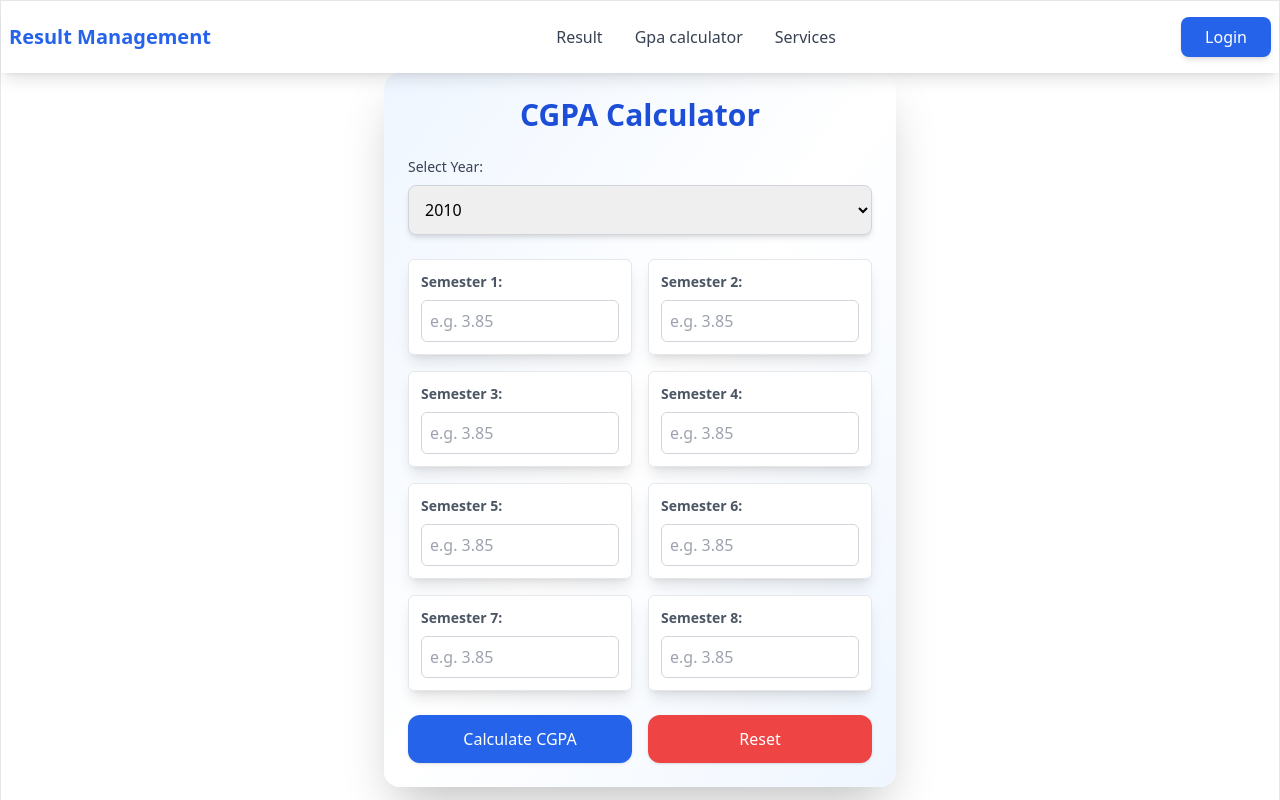
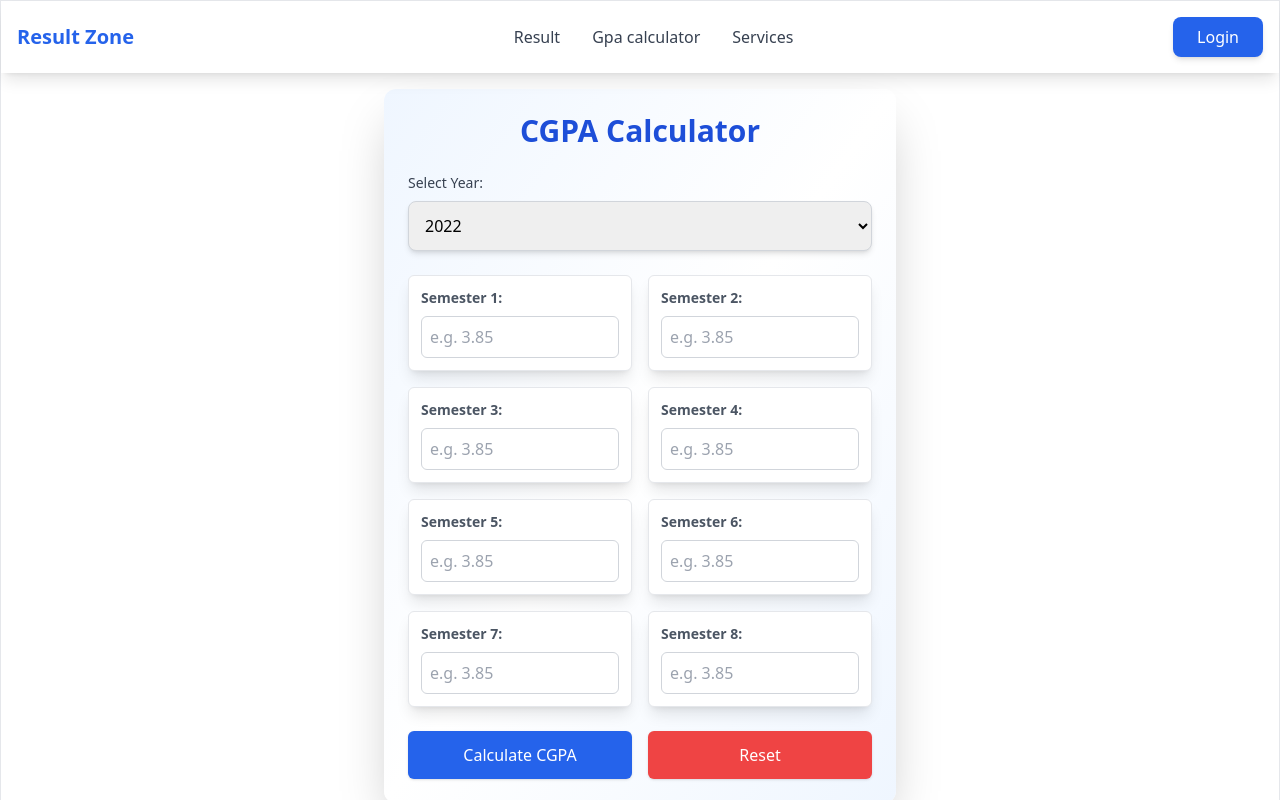
Before and after one commit to Tirtho-Ray/result-management-client, a React (Vite) app: page /calculate-cgpa in a window 1280 px wide. Shown: the top 800 px of the page. Built offline with nearby package versions, Linux system fonts and the light colour scheme.

Commit message:
update calculator

```diff
--- a/src/components/OpenComponents/Navbar.tsx
+++ b/src/components/OpenComponents/Navbar.tsx
@@ -29,10 +29,10 @@ const Navbar = () => {
 
     return (
         <div className="sticky top-0 bg-white z-50">
-            <nav className="flex items-center justify-between px-6 py-4 md:px-2 shadow-lg">
+            <nav className="flex items-center justify-between px-6 py-4 md:px-4 shadow-lg">
                 {/* Logo */}
-                <div className="text-xl font-bold text-blue-600 hover:scale-110 transition-transform duration-300">
-                    Result Management
+                <div className="text-xl font-bold text-blue-600  transition-transform duration-300">
+                    Result Zone
                 </div>
 
                 {/* Menu Toggle Button for Mobile */}
--- a/src/pages/OpenPages/CgpaCalculater/Cgpa.tsx
+++ b/src/pages/OpenPages/CgpaCalculater/Cgpa.tsx
@@ -5,7 +5,6 @@ const Cgpa = () => {
   return (
     <>
       <CgpaCalculate />
-
       <CgpaContent />
     </>
   );
--- a/src/pages/OpenPages/CgpaCalculater/CgpaCalculate.tsx
+++ b/src/pages/OpenPages/CgpaCalculater/CgpaCalculate.tsx
@@ -9,7 +9,7 @@ const semesterWeights = {
 
 const CgpaCalculate: React.FC = () => {
   const [grades, setGrades] = useState<(string | null)[]>(Array(8).fill(null));
-  const [selectedYear, setSelectedYear] = useState<keyof typeof semesterWeights>(2010);
+  const [selectedYear, setSelectedYear] = useState<keyof typeof semesterWeights>(2022);
   const [cgpa, setCgpa] = useState<number | null>(null);
 
   const handleGradeChange = (index: number, value: string) => {
@@ -35,7 +35,7 @@ const CgpaCalculate: React.FC = () => {
 
   return (
    <>
-    <div className="container mx-auto p-6 max-w-lg bg-gradient-to-br from-blue-50 via-white to-blue-50 shadow-2xl rounded-2xl">
+    <div className="container mx-auto p-6 max-w-lg bg-gradient-to-br from-blue-50 via-white to-blue-50 shadow-2xl rounded-xl mt-4">
       <h1 className="text-3xl font-bold text-center mb-6 text-blue-700">CGPA Calculator</h1>
 
       <div className="mb-6">
@@ -78,13 +78,13 @@ const CgpaCalculate: React.FC = () => {
       <div className="flex gap-4">
         <button
           onClick={calculateCGPA}
-          className="bg-blue-600 text-white px-4 py-3 rounded-xl shadow hover:bg-blue-700 w-full transition-transform transform hover:scale-105"
+          className="bg-blue-600 text-white px-4 py-3 rounded-md shadow hover:bg-blue-700 w-full transition-transform transform hover:scale-105"
         >
           Calculate CGPA
         </button>
         <button
           onClick={resetFields}
-          className="bg-red-500 text-white px-4 py-3 rounded-xl shadow hover:bg-red-600 w-full transition-transform transform hover:scale-105"
+          className="bg-red-500 text-white px-4 py-3 rounded-md shadow hover:bg-red-600 w-full transition-transform transform hover:scale-105"
         >
           Reset
         </button>
--- a/src/pages/OpenPages/CgpaCalculater/CgpaContent.tsx
+++ b/src/pages/OpenPages/CgpaCalculater/CgpaContent.tsx
@@ -9,4 +9,4 @@ const CgpaContent = () => {
   );
 };
 
-export default CgpaContent;
+export default CgpaContent; //complete
```
